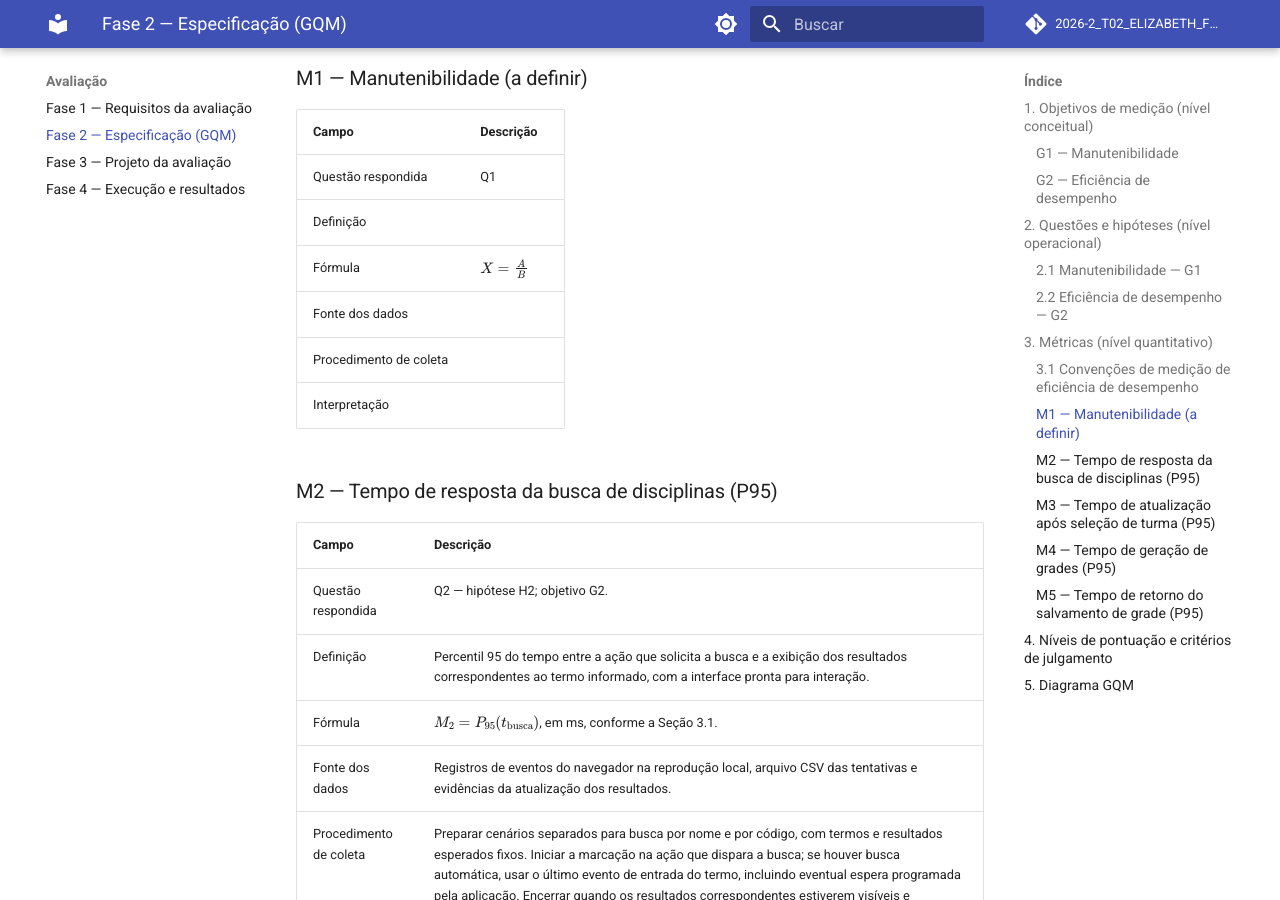
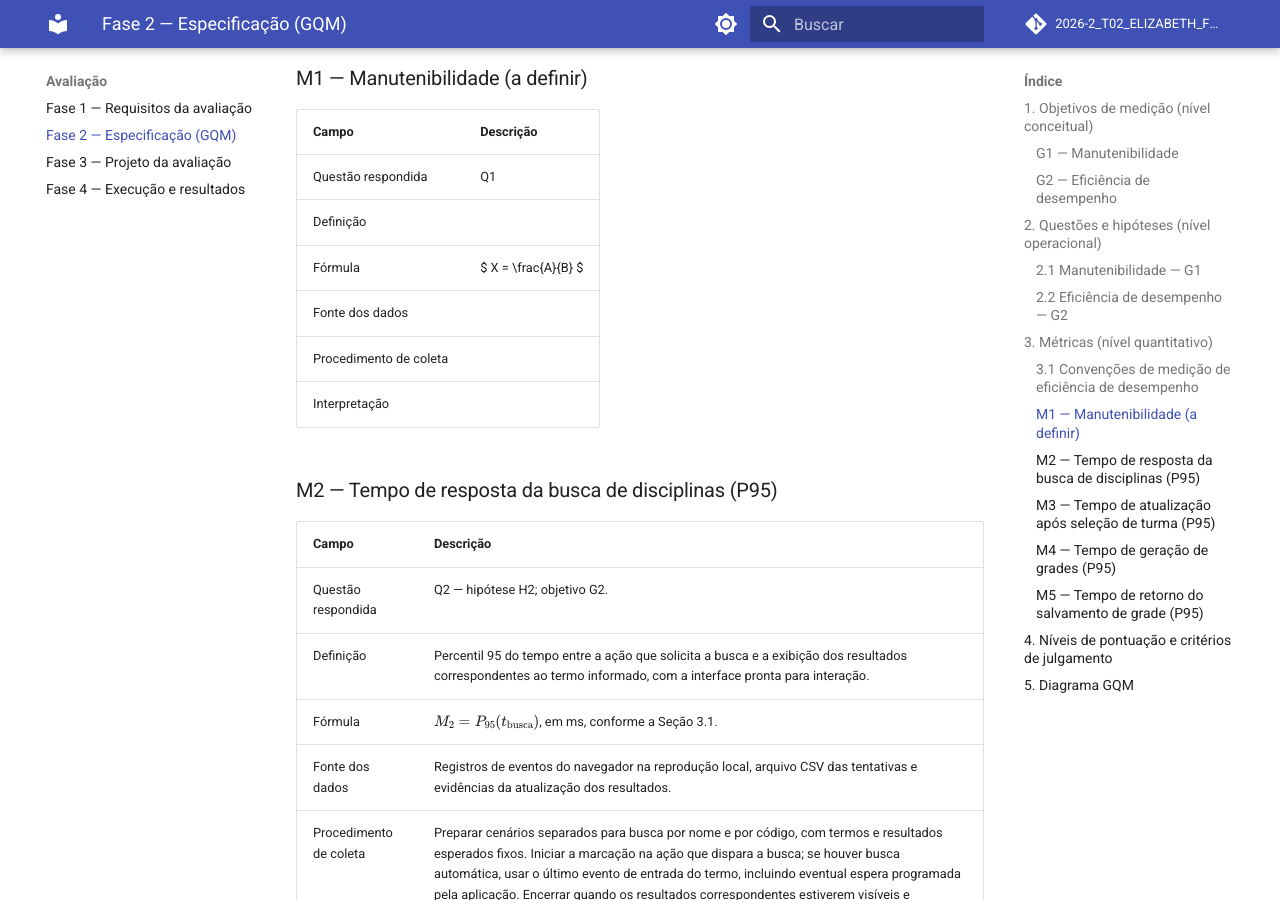
Before and after one commit to FCTE-Qualidade-de-Software-1/2026-2_T02_ELIZABETH_FRIEDMAN, an MkDocs documentation site: the page built from docs/fase-2.md, in a window 1280 px wide and 900 px high, scrolled down 4645 px. Built offline with MkDocs 1.6.1 and Material for MkDocs 9.7.7, drawn with Linux system fonts in a browser that asks for light colours; comment, search, counter and statistics services are not loaded.

Commit message:
docs: ajusta delimitadores LaTeX das fórmulas na fase 2
Substitui os delimitadores por $ e 224792 nas expressões em linha e em bloco.

Co-authored-by: kalebmacedo <kmacedo0279@gmail.com>

```diff
--- a/docs/fase-2.md
+++ b/docs/fase-2.md
@@ -96,7 +96,7 @@
 <!--
 F2-C4 e premissa 2: para cada métrica documentar definição, procedimento de cálculo (fórmula),
 fonte dos dados, procedimento de coleta e critérios de interpretação.
-Fórmulas em LaTeX: \( X = \frac{A}{B} \) em linha, ou \[ ... \] em bloco.
+Fórmulas em LaTeX: $ X = \frac{A}{B} $ em linha, ou $$ ... $$ em bloco.
 -->
 
 ### 3.1 Convenções de medição de eficiência de desempenho
@@ -124,19 +124,19 @@
 
 Para cada tentativa concluída com sucesso:
 
-\[
+$$
 t_i = t_{\mathrm{fim},i} - t_{\mathrm{início},i}
-\]
+$$
 
 Os tempos são expressos em **milissegundos (ms)**. Ordenando os tempos válidos de
 forma crescente, calcular o percentil 95 pelo método do posto mais próximo:
 
-\[
+$$
 P_{95}(t) = t_{(\lceil 0{,}95n \rceil)}
-\]
+$$
 
-Nessa fórmula, \(n\) é o número de tentativas medidas concluídas com sucesso e
-\(t_{(k)}\) é o tempo na posição \(k\) da série ordenada. Com 30 sucessos, utiliza-se
+Nessa fórmula, $n$ é o número de tentativas medidas concluídas com sucesso e
+$t_{(k)}$ é o tempo na posição $k$ da série ordenada. Com 30 sucessos, utiliza-se
 o 29º tempo. Com nenhum sucesso, o percentil é **não calculável**.
 
 Registrar as 30 tentativas, incluindo erros e expiração do tempo de espera, sem
@@ -153,8 +153,8 @@
 Registrar a configuração do ambiente e a massa de dados junto ao arquivo.
 
 Para cada métrica, **menor é melhor**. O resultado atende ao requisito temporal
-quando \(M_j \leq L_j\), em que \(L_j\) é o limite de aceitação da operação e do
-cenário, em ms. Os valores de \(L_2\) a \(L_5\), sua justificativa e os níveis de
+quando $M_j \leq L_j$, em que $L_j$ é o limite de aceitação da operação e do
+cenário, em ms. Os valores de $L_2$ a $L_5$, sua justificativa e os níveis de
 pontuação serão definidos na Seção 4 **antes da coleta**. Até essa definição, as
 métricas permitem descrever os tempos, mas não confirmar as hipóteses de aceitação.
 
@@ -164,7 +164,7 @@
 |-------|-----------|
 | Questão respondida | Q1 |
 | Definição | |
-| Fórmula | \( X = \frac{A}{B} \) |
+| Fórmula | $ X = \frac{A}{B} $ |
 | Fonte dos dados | |
 | Procedimento de coleta | |
 | Interpretação | |
@@ -175,10 +175,10 @@
 |-------|-----------|
 | Questão respondida | Q2 — hipótese H2; objetivo G2. |
 | Definição | Percentil 95 do tempo entre a ação que solicita a busca e a exibição dos resultados correspondentes ao termo informado, com a interface pronta para interação. |
-| Fórmula | \(M_2 = P_{95}(t_{\mathrm{busca}})\), em ms, conforme a Seção 3.1. |
+| Fórmula | $M_2 = P_{95}(t_{\mathrm{busca}})$, em ms, conforme a Seção 3.1. |
 | Fonte dos dados | Registros de eventos do navegador na reprodução local, arquivo CSV das tentativas e evidências da atualização dos resultados. |
 | Procedimento de coleta | Preparar cenários separados para busca por nome e por código, com termos e resultados esperados fixos. Iniciar a marcação na ação que dispara a busca; se houver busca automática, usar o último evento de entrada do termo, incluindo eventual espera programada pela aplicação. Encerrar quando os resultados correspondentes estiverem visíveis e utilizáveis, sem confundir resultados anteriores com os da nova busca. Executar o protocolo da Seção 3.1 para cada cenário. |
-| Interpretação | Comparar cada cenário com \(L_2\). Um resultado acima do limite indica demora na busca sob as condições medidas. Interpretar junto aos erros e expirações; o resultado não demonstra desempenho em picos de matrícula. |
+| Interpretação | Comparar cada cenário com $L_2$. Um resultado acima do limite indica demora na busca sob as condições medidas. Interpretar junto aos erros e expirações; o resultado não demonstra desempenho em picos de matrícula. |
 
 ### M3 — Tempo de atualização após seleção de turma (P95)
 
@@ -186,10 +186,10 @@
 |-------|-----------|
 | Questão respondida | Q3 — hipótese H3; objetivo G2. |
 | Definição | Percentil 95 do tempo entre selecionar uma turma e visualizar a atualização completa do estado de seleção na interface. |
-| Fórmula | \(M_3 = P_{95}(t_{\mathrm{seleção}})\), em ms, conforme a Seção 3.1. |
+| Fórmula | $M_3 = P_{95}(t_{\mathrm{seleção}})$, em ms, conforme a Seção 3.1. |
 | Fonte dos dados | Registros de eventos de seleção e atualização visual do navegador na reprodução local, arquivo CSV e evidências do estado selecionado. |
 | Procedimento de coleta | Fixar a disciplina, a turma e as seleções anteriores de cada cenário. Iniciar a marcação na ação de selecionar a turma e encerrar quando os indicadores visuais correspondentes refletirem o novo estado e a interface permitir continuar a tarefa. Restaurar as seleções iniciais entre tentativas, fora do intervalo medido. Executar o protocolo da Seção 3.1. |
-| Interpretação | Comparar cada cenário com \(L_3\). Um resultado acima do limite indica atraso na atualização após a seleção, nas condições medidas. Uma atualização ausente ou incorreta é registrada como erro, não como resposta rápida. |
+| Interpretação | Comparar cada cenário com $L_3$. Um resultado acima do limite indica atraso na atualização após a seleção, nas condições medidas. Uma atualização ausente ou incorreta é registrada como erro, não como resposta rápida. |
 
 ### M4 — Tempo de geração de grades (P95)
 
@@ -197,10 +197,10 @@
 |-------|-----------|
 | Questão respondida | Q4 — hipótese H4; objetivo G2. |
 | Definição | Percentil 95 do tempo entre solicitar a geração e concluir a apresentação das combinações de grades previstas pelo fluxo da aplicação para o conjunto selecionado. |
-| Fórmula | \(M_4 = P_{95}(t_{\mathrm{geração}})\), em ms, conforme a Seção 3.1. |
+| Fórmula | $M_4 = P_{95}(t_{\mathrm{geração}})$, em ms, conforme a Seção 3.1. |
 | Fonte dos dados | Registros de acionamento e conclusão da geração no navegador da reprodução local, massa de dados de disciplinas e turmas, arquivo CSV e evidências das grades apresentadas. |
 | Procedimento de coleta | Preparar conjuntos fixos de disciplinas e turmas com combinações válidas conhecidas. Documentar por cenário as quantidades de disciplinas, turmas candidatas e combinações válidas esperadas. Iniciar a marcação na solicitação de geração e encerrar quando o processamento e a apresentação previstos pelo fluxo estiverem concluídos e o estudante puder consultar as grades. Não encerrar apenas ao aparecer um indicador de carregamento ou um resultado parcial. Executar o protocolo da Seção 3.1 e calcular o percentil separadamente para cada conjunto. |
-| Interpretação | Comparar cada cenário com \(L_4\). Tempos acima do limite indicam demora na geração para aquele conjunto. Comparações entre conjuntos ajudam a identificar sensibilidade ao volume de combinações, mas não estabelecem a capacidade máxima do sistema. Resultados incompatíveis com a massa de referência são registrados como erro. |
+| Interpretação | Comparar cada cenário com $L_4$. Tempos acima do limite indicam demora na geração para aquele conjunto. Comparações entre conjuntos ajudam a identificar sensibilidade ao volume de combinações, mas não estabelecem a capacidade máxima do sistema. Resultados incompatíveis com a massa de referência são registrados como erro. |
 
 ### M5 — Tempo de retorno do salvamento de grade (P95)
 
@@ -208,10 +208,10 @@
 |-------|-----------|
 | Questão respondida | Q5 — hipótese H5; objetivo G2. |
 | Definição | Percentil 95 do tempo entre solicitar o salvamento de uma grade e visualizar o sinal de conclusão bem-sucedida fornecido pela interface. |
-| Fórmula | \(M_5 = P_{95}(t_{\mathrm{salvamento}})\), em ms, conforme a Seção 3.1. |
+| Fórmula | $M_5 = P_{95}(t_{\mathrm{salvamento}})$, em ms, conforme a Seção 3.1. |
 | Fonte dos dados | Registros de eventos de salvamento e de sua confirmação no navegador da reprodução local, arquivo CSV e evidências da recuperação da grade salva. |
 | Procedimento de coleta | Preparar uma grade fixa e cenários separados para salvamento na conta de teste e no navegador, conforme as modalidades disponíveis. Concluir autenticação e preparação antes da marcação. Iniciar ao solicitar o salvamento e encerrar na confirmação visual. Depois do intervalo medido, verificar se a grade pode ser recuperada; uma confirmação sem persistência verificada conta como erro. Restaurar o estado inicial entre tentativas e executar o protocolo da Seção 3.1. Se uma modalidade não puder ser reproduzida, registrar a limitação e não lhe atribuir resultado. |
-| Interpretação | Comparar separadamente cada modalidade com \(L_5\). Tempos acima do limite indicam demora no retorno do salvamento. Um retorno rápido sem persistência não confirma H5. O tempo de autenticação e o de recuperação usado na verificação não integram esta métrica. |
+| Interpretação | Comparar separadamente cada modalidade com $L_5$. Tempos acima do limite indicam demora no retorno do salvamento. Um retorno rápido sem persistência não confirma H5. O tempo de autenticação e o de recuperação usado na verificação não integram esta métrica. |
 
 ## 4. Níveis de pontuação e critérios de julgamento
 
```
